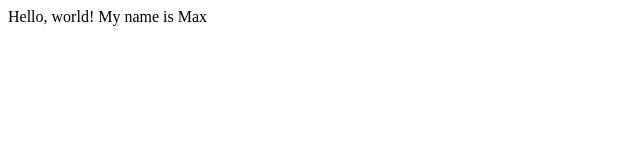
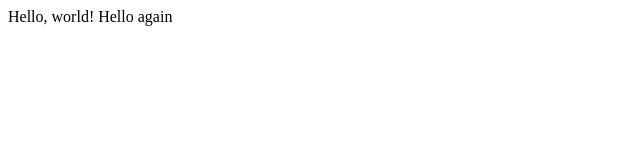
Before and after one commit to MaksymTurovskyi/lecture0, a plain HTML site: page index.html in a window 1280 px wide. Shown: the full height of the page, 0-640 px from the left. Drawn offline with Linux system fonts and the light colour scheme.

Commit message:
Update index.html

```diff
--- a/index.html
+++ b/index.html
@@ -5,5 +5,5 @@
 
 		</head>
 
-		<body> Hello, world! My name is Max </body>
+		<body> Hello, world! Hello again </body>
 </html>
```
